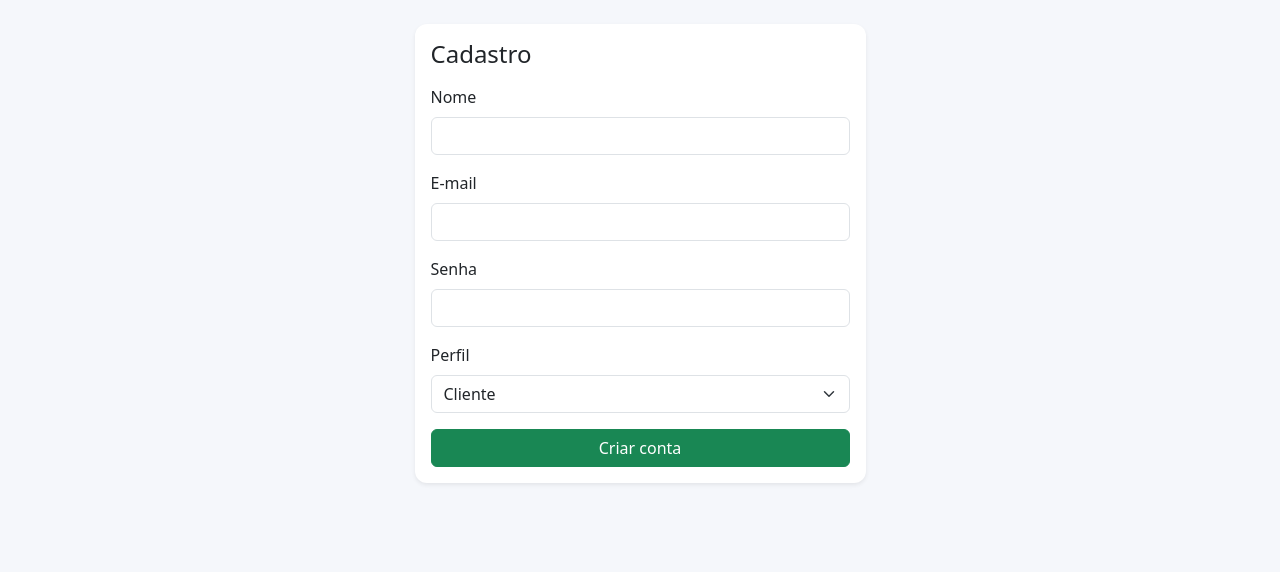
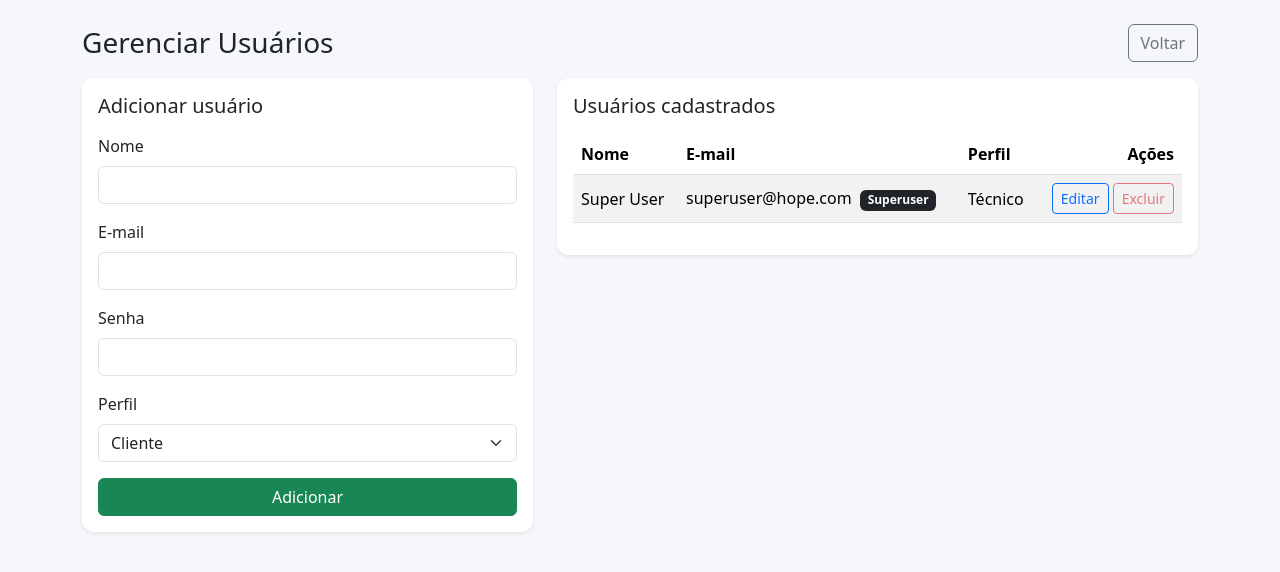
Before and after one commit to asanchezz01/hope_desk, a Flask app: page /register in a window 1280 px wide. Shown: the part 56-628 px from the top of the page. Run offline with Flask 3, Linux system fonts and the light colour scheme; the visitor is signed in with stand-in values (Sample User, id 1).

Commit message:
Ajustes cadastro de usuários

```diff
--- a/app.py
+++ b/app.py
@@ -4,6 +4,10 @@ from functools import wraps
 from flask import Flask, flash, redirect, render_template, request, session, url_for
 from flask_sqlalchemy import SQLAlchemy
 from werkzeug.security import check_password_hash, generate_password_hash
+from dotenv import load_dotenv
+import os
+
+load_dotenv()
 
 app = Flask(__name__)
 app.config["SECRET_KEY"] = "change-this-in-production"
@@ -19,6 +23,7 @@ class User(db.Model):
     email = db.Column(db.String(120), unique=True, nullable=False)
     password_hash = db.Column(db.String(255), nullable=False)
     role = db.Column(db.String(20), nullable=False)  # client | technician
+    is_superuser = db.Column(db.Boolean, default=False)
 
     client_tickets = db.relationship(
         "Ticket", foreign_keys="Ticket.client_id", backref="client", lazy=True
@@ -61,6 +66,44 @@ class Activity(db.Model):
         return max(delta.total_seconds() / 3600, 0)
 
 
+def ensure_superuser() -> str:
+    superuser_email = "superuser@hope.com"
+    superuser_password = os.getenv("SUPERUSER_PASSWORD", "newhope")
+
+    if not superuser_password:
+        return "SUPERUSER_PASSWORD vazio. Superuser não foi criado."
+
+    user = User.query.filter_by(email=superuser_email).first()
+    if not user:
+        user = User(
+            name="Super User",
+            email=superuser_email,
+            password_hash=generate_password_hash(superuser_password),
+            role="technician",
+            is_superuser=True,
+        )
+        db.session.add(user)
+        db.session.commit()
+        return "Superuser criado."
+
+    updated = False
+    if user.role != "technician":
+        user.role = "technician"
+        updated = True
+    if not user.is_superuser:
+        user.is_superuser = True
+        updated = True
+    if not check_password_hash(user.password_hash, superuser_password):
+        user.password_hash = generate_password_hash(superuser_password)
+        updated = True
+
+    if updated:
+        db.session.commit()
+        return "Superuser atualizado."
+
+    return "Superuser já existente."
+
+
 def login_required(f):
     @wraps(f)
     def wrapper(*args, **kwargs):
@@ -76,7 +119,9 @@ def role_required(*roles):
     def decorator(f):
         @wraps(f)
         def wrapper(*args, **kwargs):
-            if session.get("role") not in roles:
+            user_role = session.get("role")
+            is_super = session.get("is_superuser", False)
+            if user_role not in roles and not is_super:
                 flash("Você não tem permissão para acessar esta página.", "danger")
                 return redirect(url_for("dashboard"))
             return f(*args, **kwargs)
@@ -93,8 +138,11 @@ def home():
     return redirect(url_for("login"))
 
 
+@app.route("/users", methods=["GET", "POST"])
 @app.route("/register", methods=["GET", "POST"])
-def register():
+@login_required
+@role_required("technician")
+def manage_users():
     if request.method == "POST":
         name = request.form.get("name", "").strip()
         email = request.form.get("email", "").strip().lower()
@@ -103,15 +151,15 @@ def register():
 
         if role not in {"client", "technician"}:
             flash("Perfil inválido.", "danger")
-            return redirect(url_for("register"))
+            return redirect(url_for("manage_users"))
 
         if not name or not email or not password:
             flash("Preencha todos os campos.", "danger")
-            return redirect(url_for("register"))
+            return redirect(url_for("manage_users"))
 
         if User.query.filter_by(email=email).first():
             flash("E-mail já cadastrado.", "warning")
-            return redirect(url_for("register"))
+            return redirect(url_for("manage_users"))
 
         user = User(
             name=name,
@@ -121,10 +169,72 @@ def register():
         )
         db.session.add(user)
         db.session.commit()
-        flash("Usuário cadastrado com sucesso. Faça login.", "success")
-        return redirect(url_for("login"))
+        flash("Usuário cadastrado com sucesso.", "success")
+        return redirect(url_for("manage_users"))
 
-    return render_template("register.html")
+    users = User.query.order_by(User.name.asc()).all()
+    return render_template("users.html", users=users)
+
+
+@app.route("/users/<int:user_id>/edit", methods=["GET", "POST"])
+@login_required
+@role_required("technician")
+def edit_user(user_id: int):
+    user = User.query.get_or_404(user_id)
+
+    if request.method == "POST":
+        name = request.form.get("name", "").strip()
+        email = request.form.get("email", "").strip().lower()
+        role = request.form.get("role", "client")
+        password = request.form.get("password", "")
+
+        if role not in {"client", "technician"}:
+            flash("Perfil inválido.", "danger")
+            return redirect(url_for("edit_user", user_id=user.id))
+
+        if not name or not email:
+            flash("Nome e e-mail são obrigatórios.", "danger")
+            return redirect(url_for("edit_user", user_id=user.id))
+
+        email_owner = User.query.filter_by(email=email).first()
+        if email_owner and email_owner.id != user.id:
+            flash("E-mail já cadastrado por outro usuário.", "warning")
+            return redirect(url_for("edit_user", user_id=user.id))
+
+        user.name = name
+        user.email = email
+        user.role = role
+
+        if password:
+            user.password_hash = generate_password_hash(password)
+
+        db.session.commit()
+        flash("Usuário atualizado com sucesso.", "success")
+        return redirect(url_for("manage_users"))
+
+    return render_template("edit_user.html", user=user)
+
+
+@app.route("/users/<int:user_id>/delete", methods=["POST"])
+@login_required
+@role_required("technician")
+def delete_user(user_id: int):
+    user = User.query.get_or_404(user_id)
+
+    if user.id == session.get("user_id"):
+        flash("Você não pode excluir o seu próprio usuário.", "danger")
+        return redirect(url_for("manage_users"))
+
+    has_tickets = bool(user.client_tickets or user.tech_tickets)
+    has_activities = Activity.query.filter_by(created_by_id=user.id).first() is not None
+    if has_tickets or has_activities:
+        flash("Não é possível excluir este usuário porque ele possui chamados ou atividades vinculadas.", "warning")
+        return redirect(url_for("manage_users"))
+
+    db.session.delete(user)
+    db.session.commit()
+    flash("Usuário excluído com sucesso.", "success")
+    return redirect(url_for("manage_users"))
 
 
 @app.route("/login", methods=["GET", "POST"])
@@ -141,6 +251,7 @@ def login():
         session["user_id"] = user.id
         session["user_name"] = user.name
         session["role"] = user.role
+        session["is_superuser"] = user.is_superuser
 
         flash("Login realizado com sucesso.", "success")
         return redirect(url_for("dashboard"))
@@ -258,10 +369,12 @@ def ticket_detail(ticket_id: int):
 @app.cli.command("init-db")
 def init_db() -> None:
     db.create_all()
-    print("Banco inicializado.")
+    result = ensure_superuser()
+    print(f"Banco inicializado. {result}")
 
 
 if __name__ == "__main__":
     with app.app_context():
         db.create_all()
+        print(ensure_superuser())
     app.run(host="0.0.0.0", port=5000, debug=True)
--- a/requirements.txt
+++ b/requirements.txt
@@ -1,3 +1,4 @@
 Flask==3.1.0
 Flask-SQLAlchemy==3.1.1
 Werkzeug==3.1.3
+python-dotenv==1.0.0
--- a/templates/login.html
+++ b/templates/login.html
@@ -16,7 +16,6 @@
           </div>
           <button class="btn btn-primary w-100" type="submit">Entrar</button>
         </form>
-        <p class="mt-3 mb-0 text-center">Não possui conta? <a href="{{ url_for('register') }}">Cadastre-se</a></p>
       </div>
     </div>
   </div>
--- a/templates/register.html
+++ b/templates/register.html
@@ -4,7 +4,7 @@
   <div class="col-12 col-md-7 col-lg-5">
     <div class="card shadow-sm">
       <div class="card-body">
-        <h1 class="h4 mb-3">Cadastro</h1>
+        <h1 class="h4 mb-3">Cadastrar Novo Usuário</h1>
         <form method="post">
           <div class="mb-3">
             <label class="form-label">Nome</label>
--- /dev/null
+++ b/templates/users.html
@@ -0,0 +1,83 @@
+{% extends 'base.html' %}
+{% block content %}
+<div class="d-flex justify-content-between align-items-center mb-3 flex-wrap gap-2">
+  <h1 class="h3 mb-0">Gerenciar Usuários</h1>
+  <a href="{{ url_for('dashboard') }}" class="btn btn-outline-secondary">Voltar</a>
+</div>
+
+<div class="row g-4">
+  <div class="col-12 col-lg-5">
+    <div class="card shadow-sm">
+      <div class="card-body">
+        <h2 class="h5 mb-3">Adicionar usuário</h2>
+        <form method="post">
+          <div class="mb-3">
+            <label class="form-label">Nome</label>
+            <input class="form-control" type="text" name="name" required>
+          </div>
+          <div class="mb-3">
+            <label class="form-label">E-mail</label>
+            <input class="form-control" type="email" name="email" required>
+          </div>
+          <div class="mb-3">
+            <label class="form-label">Senha</label>
+            <input class="form-control" type="password" name="password" required>
+          </div>
+          <div class="mb-3">
+            <label class="form-label">Perfil</label>
+            <select class="form-select" name="role" required>
+              <option value="client">Cliente</option>
+              <option value="technician">Técnico</option>
+            </select>
+          </div>
+          <button class="btn btn-success w-100" type="submit">Adicionar</button>
+        </form>
+      </div>
+    </div>
+  </div>
+
+  <div class="col-12 col-lg-7">
+    <div class="card shadow-sm">
+      <div class="card-body">
+        <h2 class="h5 mb-3">Usuários cadastrados</h2>
+        <div class="table-responsive">
+          <table class="table table-striped align-middle">
+            <thead>
+              <tr>
+                <th>Nome</th>
+                <th>E-mail</th>
+                <th>Perfil</th>
+                <th class="text-end">Ações</th>
+              </tr>
+            </thead>
+            <tbody>
+              {% for user in users %}
+              <tr>
+                <td>{{ user.name }}</td>
+                <td>
+                  {{ user.email }}
+                  {% if user.is_superuser %}
+                    <span class="badge text-bg-dark ms-1">Superuser</span>
+                  {% endif %}
+                </td>
+                <td>{{ 'Cliente' if user.role == 'client' else 'Técnico' }}</td>
+                <td class="text-end">
+                  <a href="{{ url_for('edit_user', user_id=user.id) }}" class="btn btn-outline-primary btn-sm">Editar</a>
+                  <form method="post" action="{{ url_for('delete_user', user_id=user.id) }}" class="d-inline" onsubmit="return confirm('Deseja realmente excluir este usuário?');">
+                    <button type="submit" class="btn btn-outline-danger btn-sm" {% if user.id == session.get('user_id') %}disabled{% endif %}>Excluir</button>
+                  </form>
+                </td>
+              </tr>
+              {% else %}
+              <tr>
+                <td colspan="4" class="text-center">Nenhum usuário cadastrado.</td>
+              </tr>
+              {% endfor %}
+            </tbody>
+          </table>
+        </div>
+      </div>
+    </div>
+  </div>
+</div>
+{% endblock %}
```
Also changed, not shown: templates/dashboard.html (+8 -3 lines), templates/edit_user.html (added, +38 -0 lines), README.md.
